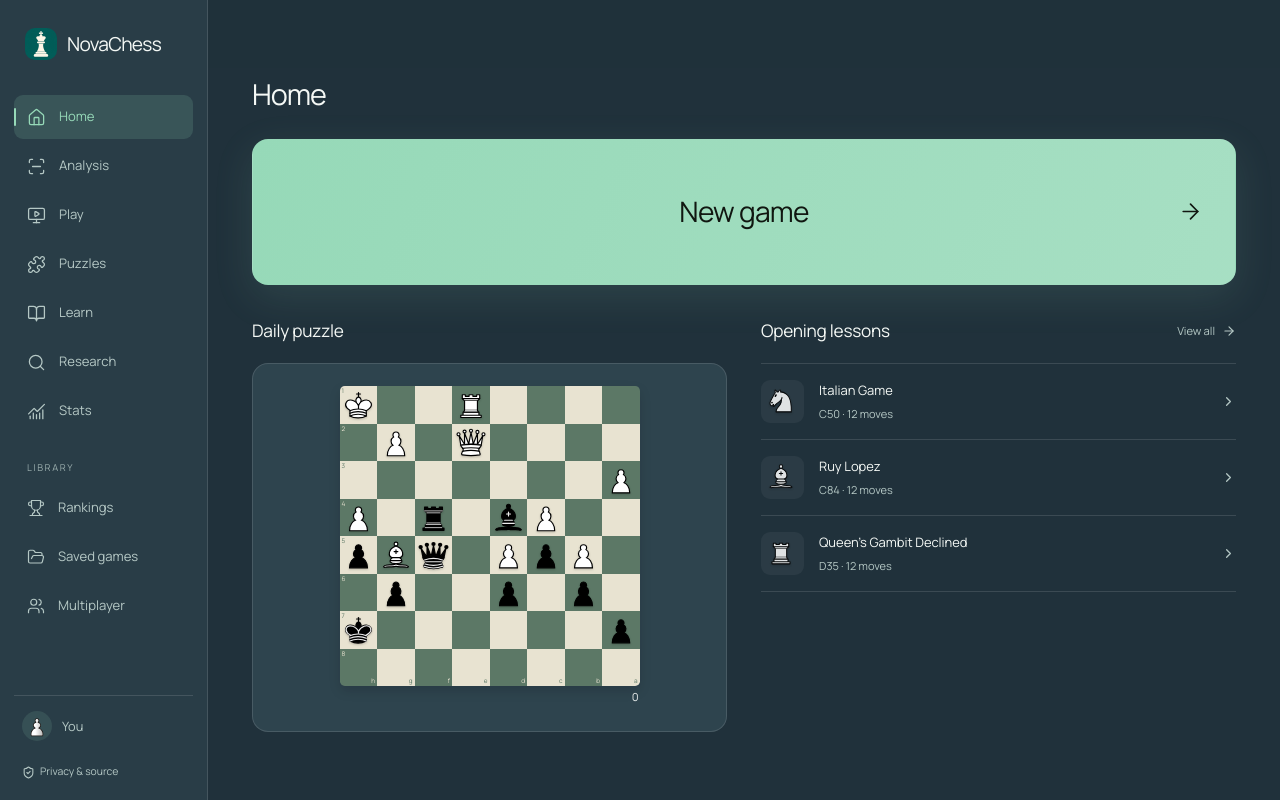
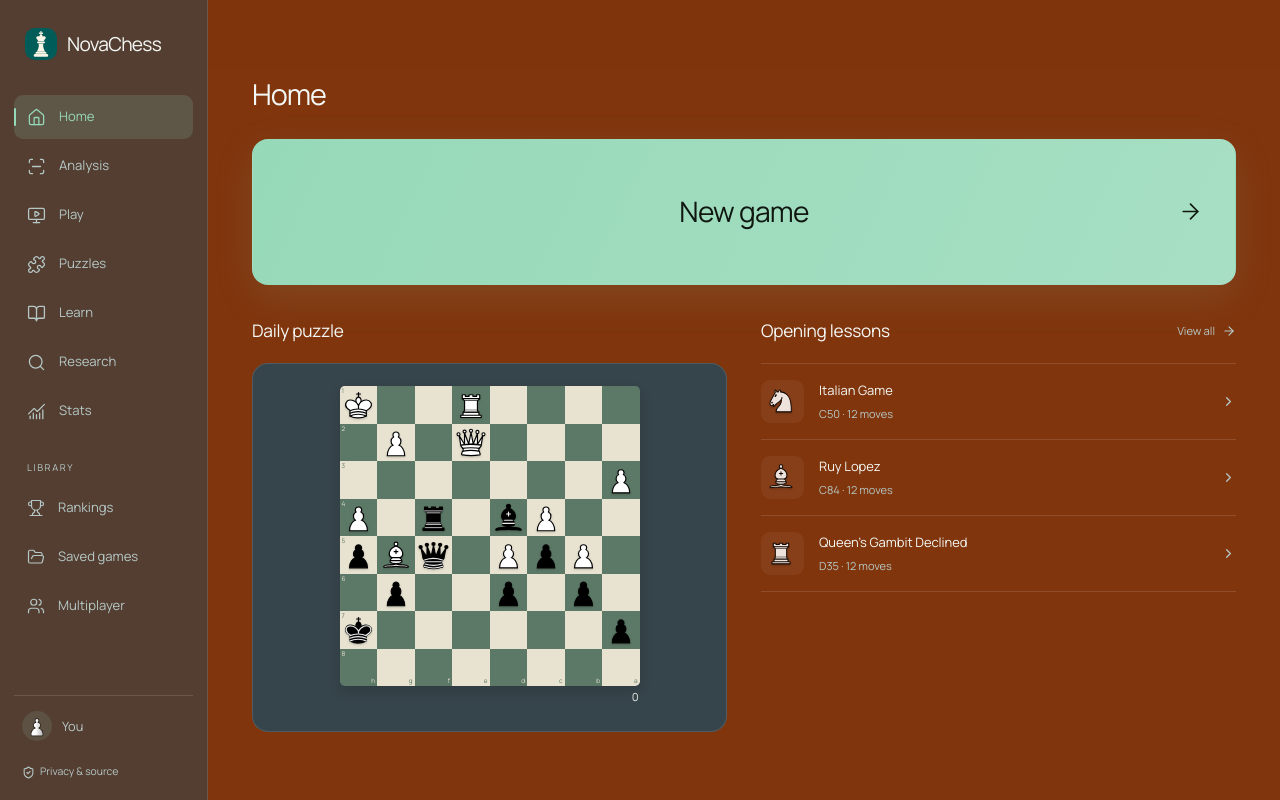
Before and after one commit to Louis2495/NovaChess_website, a React (Vite) app: page / in a window 1280 px wide. Built offline with nearby package versions, Linux system fonts and the light colour scheme.

Commit message:
Use a burnt-orange default app background

```diff
--- a/index.html
+++ b/index.html
@@ -3,7 +3,7 @@
   <head>
     <meta charset="UTF-8" />
     <meta name="viewport" content="width=device-width, initial-scale=1.0" />
-    <meta name="theme-color" content="#19262e" />
+    <meta name="theme-color" content="#80350d" />
     <meta
       name="description"
       content="Chess analysis, computer play, 4,000 puzzles, opening and endgame training in a customizable local workspace."
--- a/src/lib/store.ts
+++ b/src/lib/store.ts
@@ -56,7 +56,7 @@ export const backgrounds = [
 export const defaults: Appearance = {
   theme: "Forest",
   background: "Default",
-  backgroundColor: "#20313b",
+  backgroundColor: "#80350d",
   accent: "#96d9b8",
   buttonColor: "#96d9b8",
   textColor: "#f4f8f5",
--- a/src/main.tsx
+++ b/src/main.tsx
@@ -254,7 +254,9 @@ function App() {
   }, [appearance.sound, appearance.volume]);
   useEffect(() => {
     setAppearance((a) =>
-      ["#101418", "#101612", "#19262e"].includes(a.backgroundColor) &&
+      a.backgroundColor === "#20313b"
+        ? { ...a, backgroundColor: defaults.backgroundColor }
+        : ["#101418", "#101612", "#19262e"].includes(a.backgroundColor) &&
             ["#1b2126", "#1c271f", "#263840"].includes(a.panelColor) &&
             ["#f0f3f1", "#eef4ed", "#f4f8f5"].includes(a.textColor) &&
             ["#a6b0aa", "#abb8aa", "#b5c8c5"].includes(a.mutedColor)
--- a/src/redesign.css
+++ b/src/redesign.css
@@ -42,6 +42,8 @@
   display: none;
 }
 .sidebar-label {
+  color: var(--muted);
+  opacity: 1;
   margin: 28px 13px 11px;
   font-size: 0.59rem;
   letter-spacing: 1.6px;
--- a/src/styles.css
+++ b/src/styles.css
@@ -2,7 +2,7 @@
   font-family: "DM Sans", sans-serif;
   color-scheme: dark;
   font-synthesis: none;
-  background: #20313b;
+  background: #80350d;
 }
 * {
   box-sizing: border-box;
```
Also changed, not shown: public/manifest.webmanifest, 4 other files (tests, documents, lock files or other folders). Lines whose indentation alone changed are shown as unchanged.
